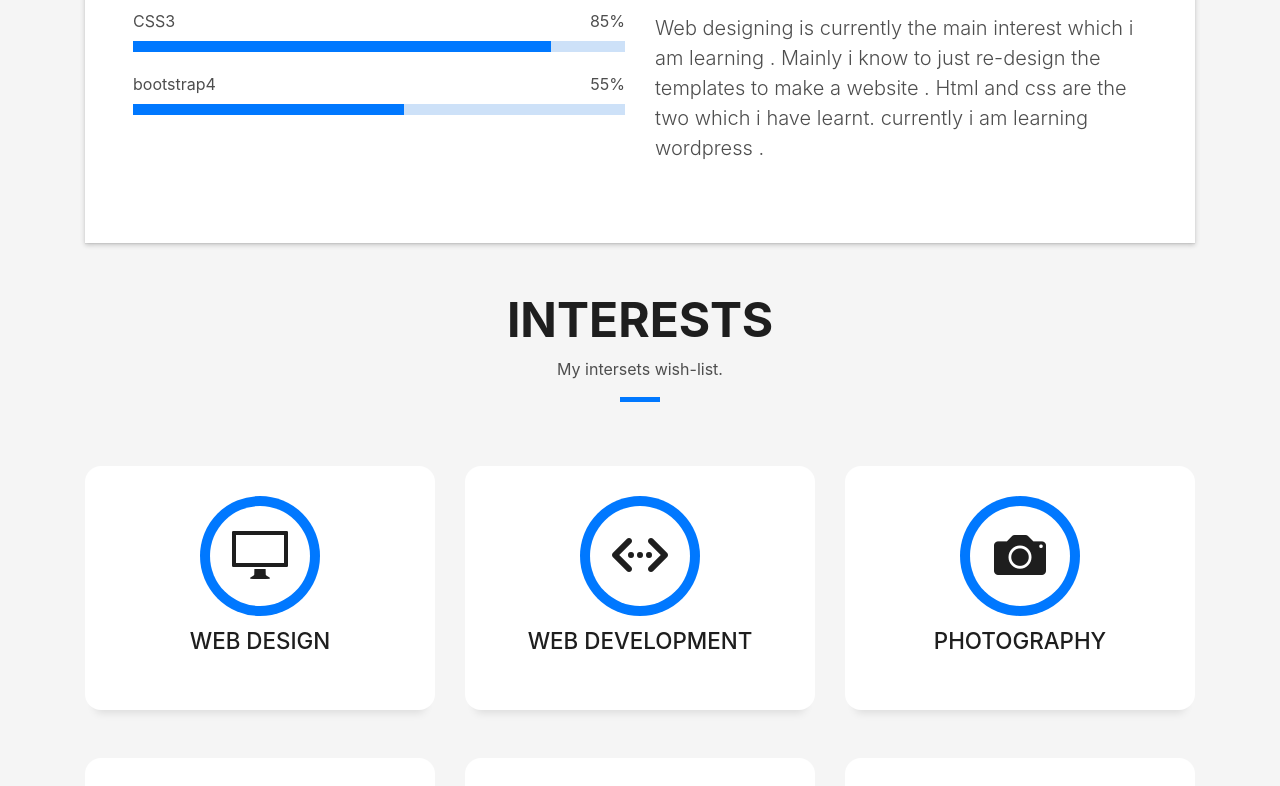
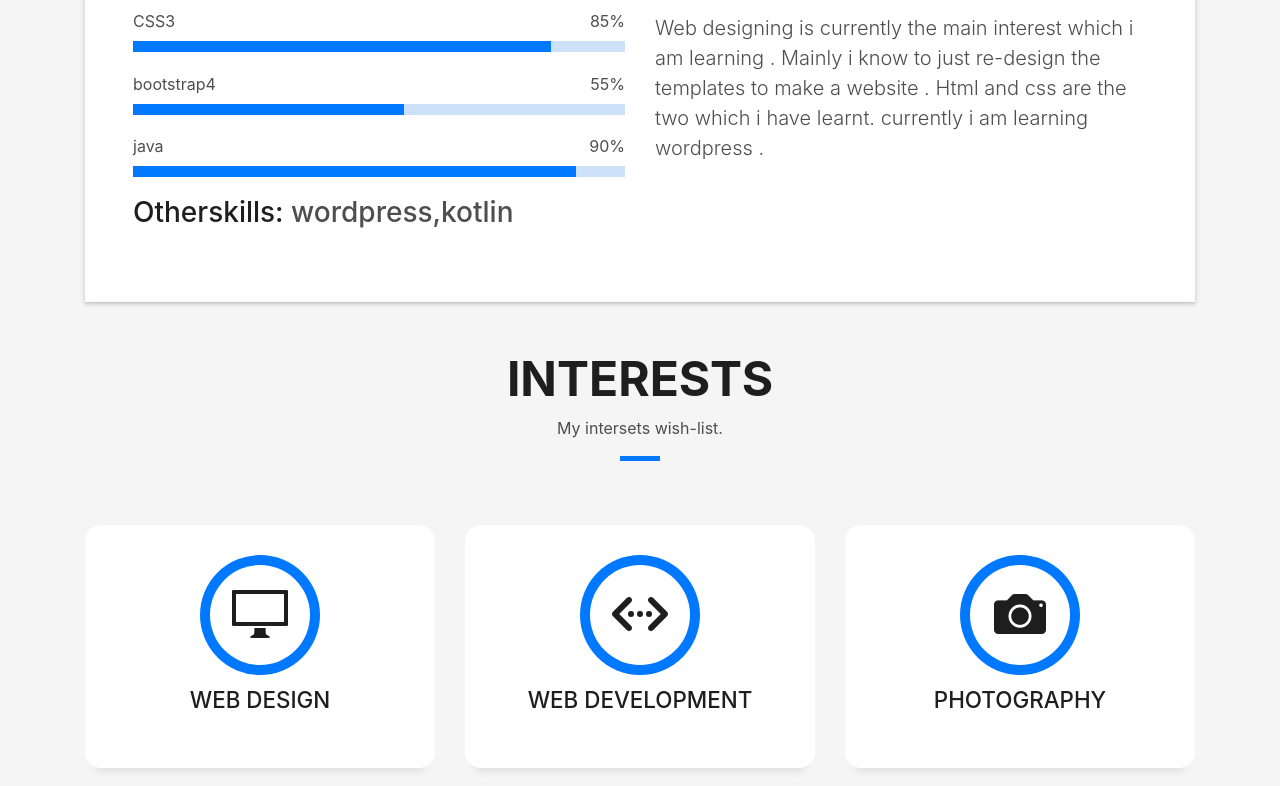
Before and after one commit to rubybano/website.github.io, a plain HTML site: page index.html in a window 1280 px wide. Shown: the part 1243-2029 px from the top of the page. Drawn offline with Linux system fonts and the light colour scheme; files whose address does not match are found by name.

Commit message:
Update index.html

```diff
--- a/index.html
+++ b/index.html
@@ -126,6 +126,13 @@
                       aria-valuemax="100"></div>
                  </div>
 
+                  <span>java</span> <span class="pull-right">90%</span>
+                  <div class="progress">
+                    <div class="progress-bar" role="progressbar" style="width: 90%" aria-valuenow="90" aria-valuemin="0"
+                      aria-valuemax="100"></div>
+                  </div>
+
+                      <h3 class="skill">Otherskills: <span>wordpress,kotlin</span></h3>
                   <!--<span>PHP</span> <span class="pull-right">50%</span>
                   <div class="progress">
                     <div class="progress-bar" role="progressbar" style="width: 50%" aria-valuenow="50" aria-valuemin="0"
```
